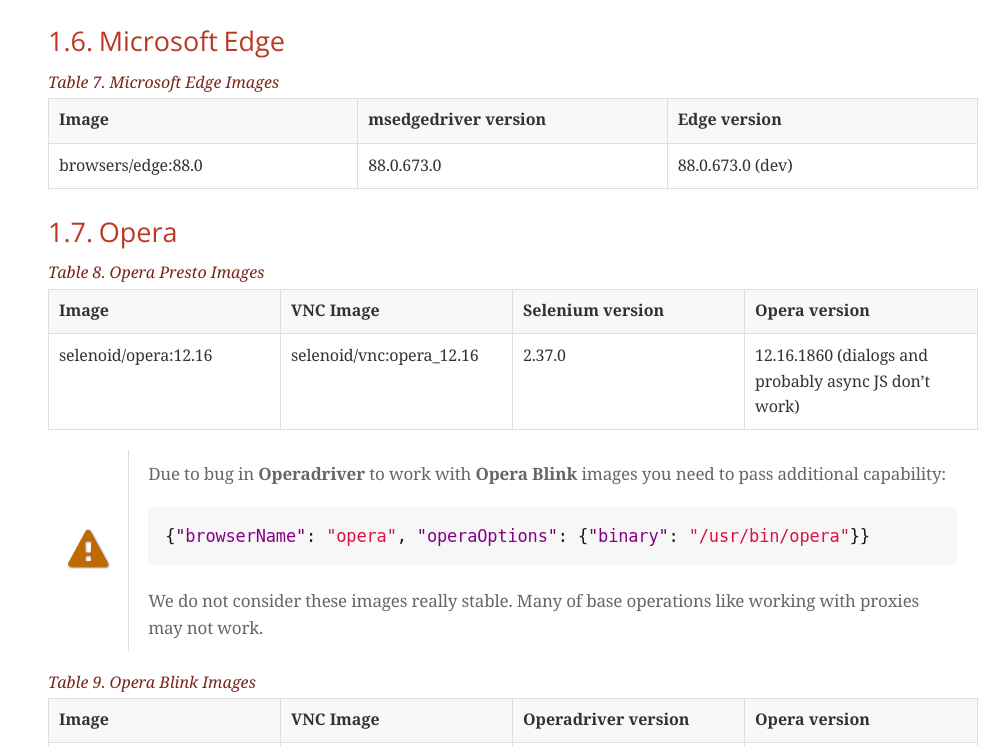
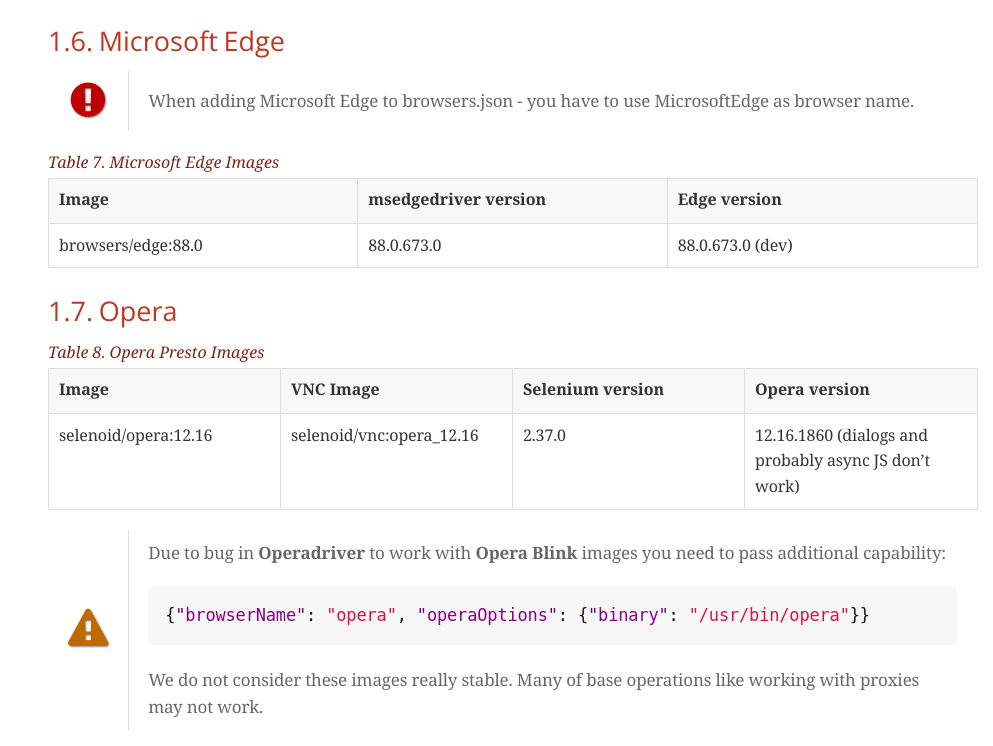
Before and after one commit to aerokube/images, a plain HTML site: page latest/index.html in a window 1280 px wide. Shown: the part 10477-11223 px from the top of the page, without its empty margins (287-1280 px from the left). Drawn offline with nearby package versions, Linux system fonts and the light colour scheme; a web font is replaced by a local one.

Commit message:
Publishing to gh-pages

```diff
--- a/latest/index.html
+++ b/latest/index.html
@@ -1668,6 +1668,18 @@
 </div>
 <div class="sect2">
 <h3 id="_microsoft_edge"><a class="anchor" href="#_microsoft_edge"></a>1.6. Microsoft Edge</h3>
+<div class="admonitionblock important">
+<table>
+<tr>
+<td class="icon">
+<i class="fa icon-important" title="Important"></i>
+</td>
+<td class="content">
+When adding Microsoft Edge to browsers.json - you have to use MicrosoftEdge as browser name.
+</td>
+</tr>
+</table>
+</div>
 <table class="tableblock frame-all grid-all stretch">
 <caption class="title">Table 7. Microsoft Edge Images</caption>
 <colgroup>
@@ -2450,7 +2462,7 @@
 <div id="footer">
 <div id="footer-text">
 Version latest<br>
-Last updated 2020-11-13 04:25:11 UTC
+Last updated 2020-11-13 12:41:38 UTC
 </div>
 </div>
 <style>
```
